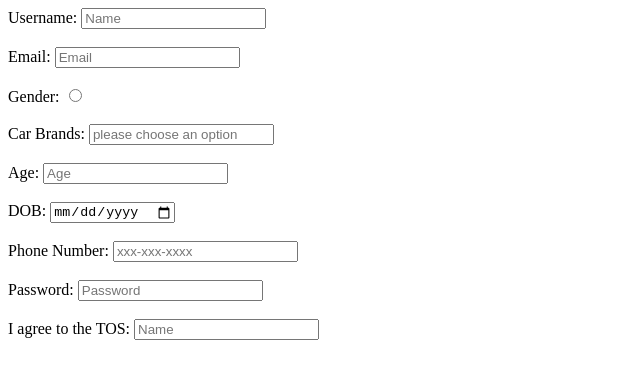
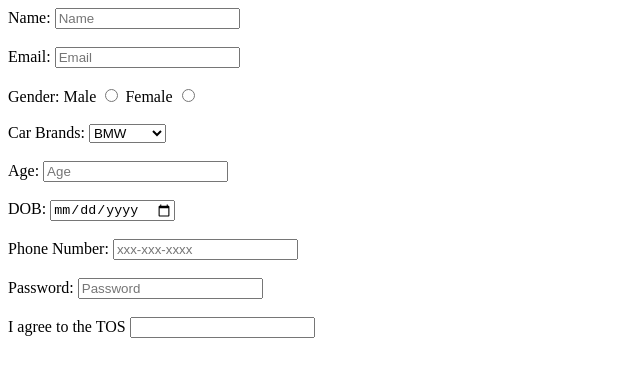
Before and after one commit to acciojob/signup-form-car-Pooja179123, a website: page main.html in a window 1280 px wide. Shown: the whole page, without its empty margins (0-640 px from the left). Drawn offline with Linux system fonts and the light colour scheme.

Commit message:
created a submission

```diff
--- a/main.html
+++ b/main.html
@@ -8,7 +8,7 @@
 
 <body>
 	<!-- the entire body must be written by student -->
-<label for ="uname"> Username:</label>
+<label for ="name">Name:</label>
 <input type="text" id="name" placeholder="Name" required="Yes">
 <br><br>
 
@@ -17,12 +17,17 @@
 	<br><br>
 
 	<label for ="gender"> Gender:</label>
-	<input type="radio" id="gender_m,gender_f" required="Yes">
-	<br><br>
+   Male <input type ="radio" id ="gender_m" required="Yes">
+   Female <input type ="radio" id ="gender_f" required="Yes">
+  <br><br>
 
     <label for ="car brands"> Car Brands:</label>
-   <input type="select" id="cars" placeholder="please choose an option" required="Yes">
-	<br><br>
+   <select  type ="select" id="cars" placeholder="please choose an option" required="Yes">>
+            <option value="apple">BMW</option>
+            <option value="samsung">Swift</option>
+            <option value="oneplus">Swift VDI</option>
+         </select>
+         <br><br>
 
 
 <label for ="age"> Age:</label>
@@ -44,8 +49,8 @@
 	<input type="Password" id="password" placeholder="Password" required="Yes">
 	<br><br>
 
-	I agree to the TOS:
-	<input type="text" id="name" placeholder="Name" required="Yes">
+	I agree to the TOS <input type =" checkbox" id="tos" type="checkbox">
+         <br><br>
 
 	<script type="text/javascript" src="./script.js">
 </script>
```
